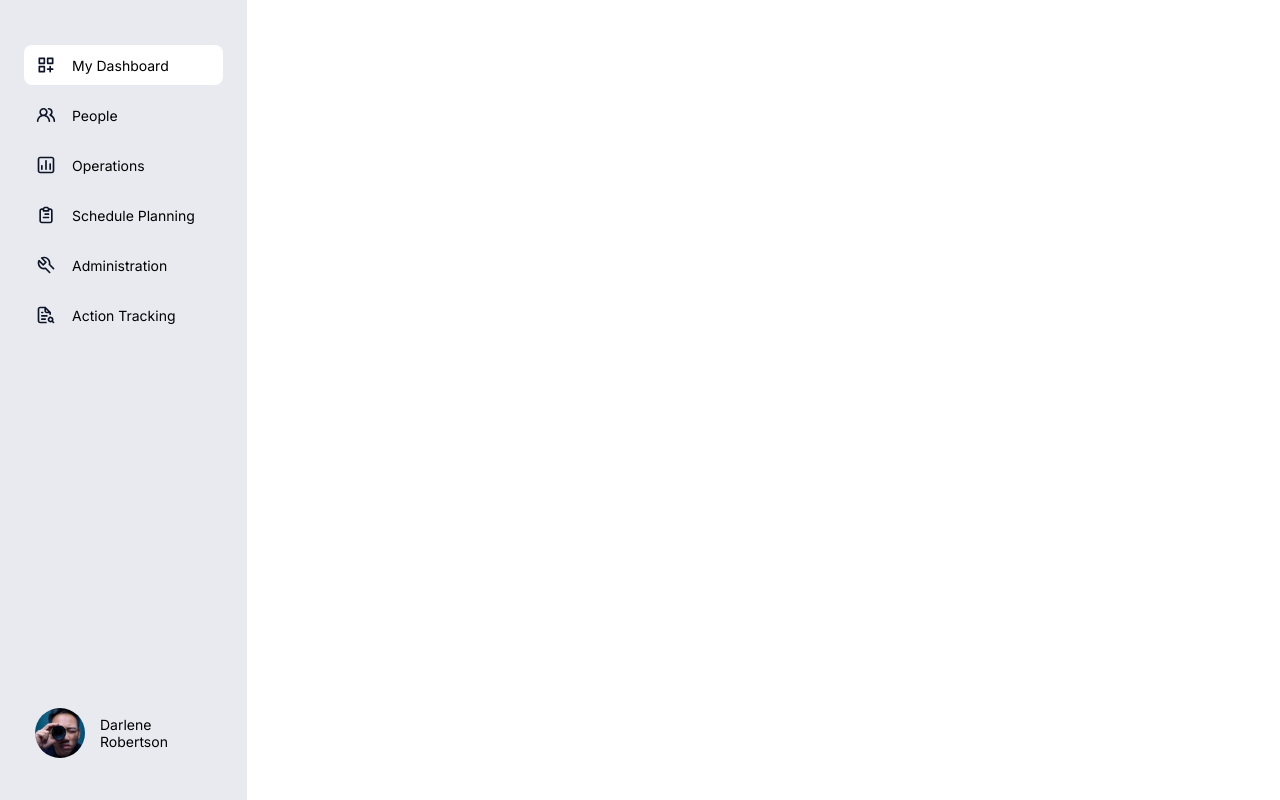
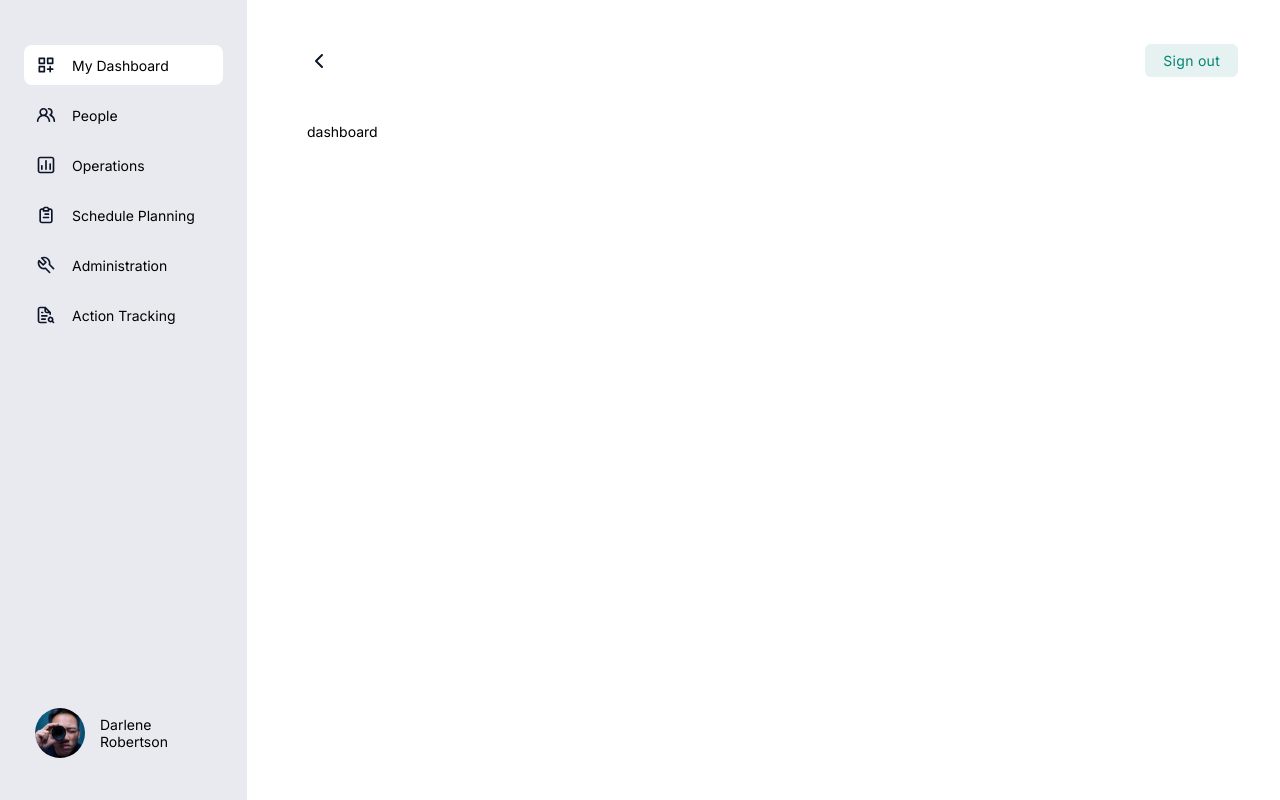
Before and after one commit to Heliken/react-components-test, a React (Create React App) app in the folder react-components-test/: page / in a window 1280 px wide. Built offline with nearby package versions, Linux system fonts and the light colour scheme.

Commit message:
feat: add page layout

```diff
--- a/react-components-test/src/App.js
+++ b/react-components-test/src/App.js
@@ -1,9 +1,18 @@
+import styled from 'styled-components';
 import Sidebar from './components/sidebar';
+import Dashboard from './pages/dashboard'
+
+const PageBody=styled.div`
+  margin-left:247px;
+`
 
 const App = () => {
   return (
     <div>
       <Sidebar />
+      <PageBody>
+        <Dashboard/>
+      </PageBody>
     </div>
   )
 }
--- /dev/null
+++ b/react-components-test/src/components/buttons/button/index.js
@@ -0,0 +1,15 @@
+import styled, { css } from 'styled-components';
+import { colors } from '../../../constants';
+
+const Button=styled.a`
+  text-align: center;
+  padding: 8px 18px;
+  letter-spacing: 0.02em;
+  border-radius:6px;
+  ${props => props.accent && css`
+    background: ${colors.accent}1A;
+    color: ${colors.accent};
+  `}
+`
+
+export default Button;
--- /dev/null
+++ b/react-components-test/src/components/buttons/iconButton/index.js
@@ -0,0 +1,22 @@
+
+import styled from 'styled-components';
+import Icon from '../../icon';
+import { colors } from '../../../constants';
+
+const StyledIconButton = styled.a`
+  width: 24px;
+  height: 24px;
+  svg{
+    width:100%
+    height:100%;
+    stroke:${colors.textPrimary};
+  }
+`
+const IconButton = ({icon}) => {
+  return(
+    <StyledIconButton href="#/">
+      <Icon width='100%' height="100%" name={icon}></Icon>
+    </StyledIconButton>
+  )
+}
+export default IconButton;
--- a/react-components-test/src/components/icon/index.js
+++ b/react-components-test/src/components/icon/index.js
@@ -7,9 +7,9 @@ const StyledIcon = styled.svg`
     height:${props => props.height || '20px'}
 `;
 
-const Icon = ({fill, name}) => {
+const Icon = ({fill, name, width, height}) => {
   return(
-    <StyledIcon fill={fill}>
+    <StyledIcon fill={fill} width={width} height={height}>
       <use xlinkHref={`#${name}`}></use>
     </StyledIcon>
   )
--- a/react-components-test/src/components/navigation/navigation-unit/index.js
+++ b/react-components-test/src/components/navigation/navigation-unit/index.js
@@ -16,10 +16,7 @@ const StyledNavUnit = styled.a`
   &:last-child {
     margin-bottom: 0;
   }
-  &:hover {
-    background-color: #fff;
-  }
-`;
+`
 
 const NavUnit = ({icon, text, isActive}) => {
   return(
--- /dev/null
+++ b/react-components-test/src/components/page/index.js
@@ -0,0 +1,17 @@
+import styled from 'styled-components';
+import PageControls from './pageControls';
+
+const StyledPage=styled.div`
+  padding: 44px 42px 44px 60px;
+`
+
+const Page = ({children}) => {
+  return(
+    <StyledPage>
+      <PageControls/>
+      {children}
+    </StyledPage>
+  )
+};
+
+export default Page;
--- /dev/null
+++ b/react-components-test/src/components/page/pageControls/index.js
@@ -0,0 +1,22 @@
+
+import styled from 'styled-components';
+import IconButton from '../../buttons/iconButton';
+import Button from '../../buttons/button';
+
+const StyledPageControls=styled.div`
+  display:flex;
+  justify-content:space-between;
+  align-items:center;
+  margin-bottom:46px;
+
+`
+const PageControls = () => {
+  return(
+    <StyledPageControls>
+      <IconButton icon='chevron'/>
+      <Button accent href="#/">Sign out</Button>
+    </StyledPageControls>
+  )
+}
+
+export default PageControls;
--- a/react-components-test/src/pages/dashboard/index.js
+++ b/react-components-test/src/pages/dashboard/index.js
@@ -1,6 +1,10 @@
+import Page from '../../components/page';
+
 const Dashboard = () => {
   return(
-    <div>dashboard</div>
+    <Page>
+      dashboard
+    </Page>
   )
 }
 export default Dashboard;
--- a/react-components-test/src/style-helpers/globalStyles.js
+++ b/react-components-test/src/style-helpers/globalStyles.js
@@ -2,6 +2,8 @@ import { createGlobalStyle } from 'styled-components';
 
 const GlobalStyle = createGlobalStyle`
   body {
+    padding:0;
+    margin:0;
     font-size: 14px;
     line-height: 17px;
     font-family: 'Inter', sans-serif;
```
Also changed, not shown: react-components-test/src/components/iconsStorage/index.js.
